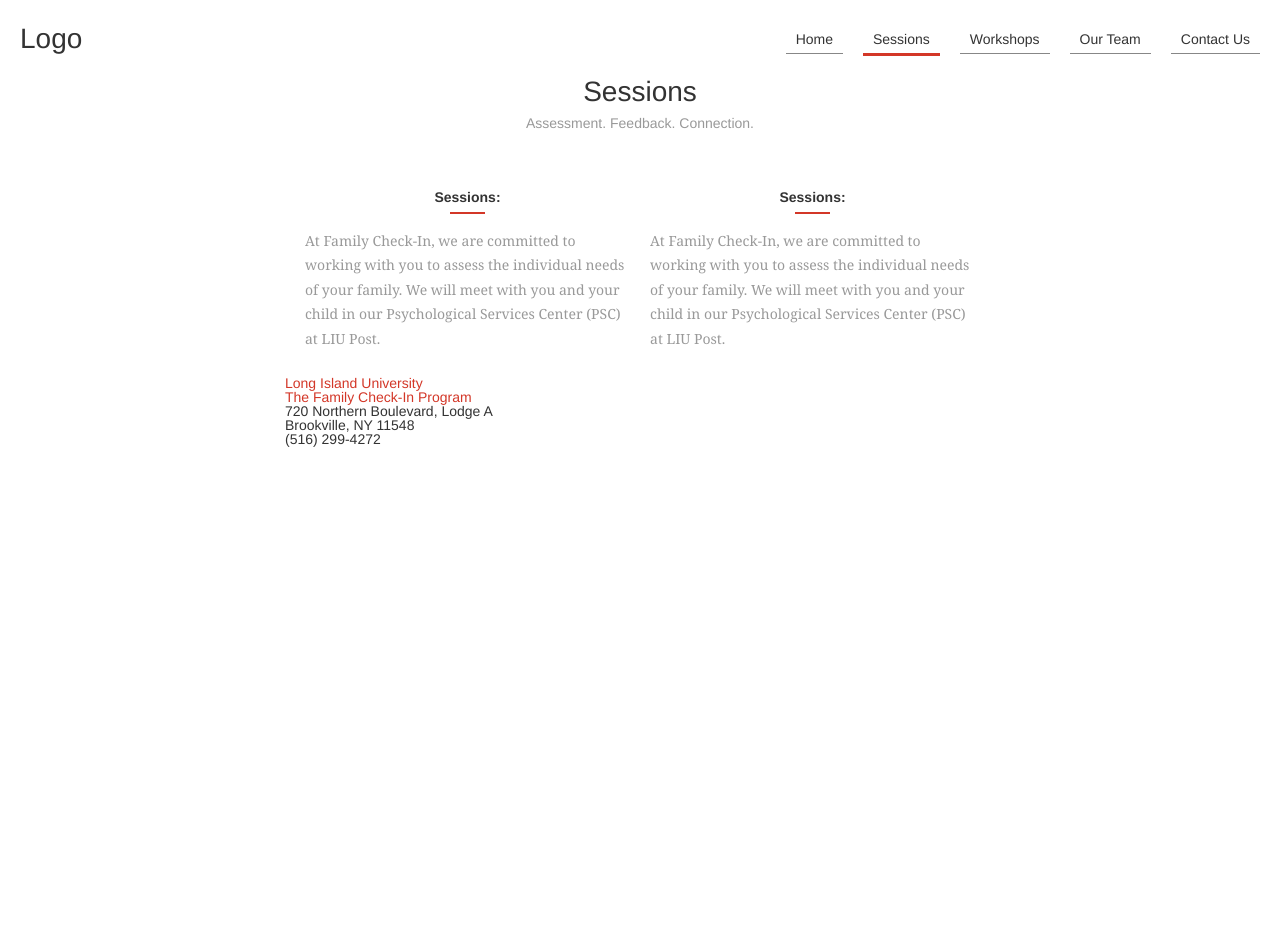
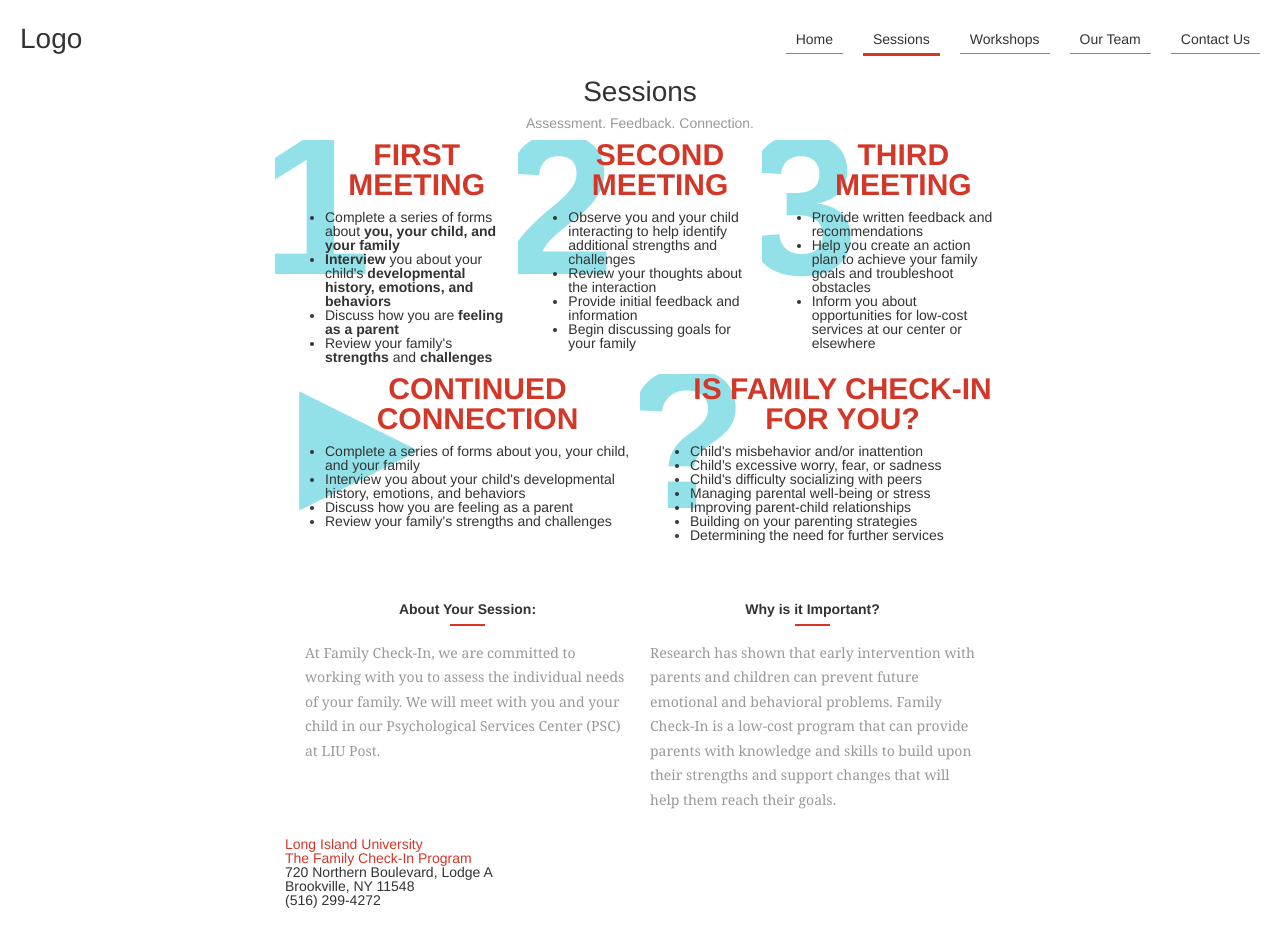
Before and after one commit to chrisrng/website-family-checkin, a website: page sessions.html in a window 1280 px wide. Before the commit the page ends 800 px from the top, so only its background shows below. Drawn offline with Linux system fonts and the light colour scheme.

Commit message:
feat(session steps): missing highlights

```diff
--- a/sessions.html
+++ b/sessions.html
@@ -29,13 +29,68 @@
       <h2 class="subtitle fade"><span>Assessment.</span> <span>Feedback.</span> <span>Connection.</span></h2>
 
       <div class="flex-row">
+        <article class="step">
+          <h1 class="number">1</h1>
+          <h2 class="title">First meeting</h2>
+          <ul class="text">
+            <li>Complete a series of forms about <span class="highlight">you, your child, and your family</span></li>
+            <li><span class="highlight">Interview</span> you about your child's <span class="highlight">developmental history, emotions, and behaviors</span></li>
+            <li>Discuss how you are <span class="highlight">feeling as a parent</span></li>
+            <li>Review your family's <span class="highlight">strengths</span> and <span class="highlight">challenges</span></li>
+          </ul>
+        </article>
+        <article class="step">
+          <h1 class="number">2</h1>
+          <h2 class="title">Second meeting</h2>
+          <ul class="text">
+            <li>Observe you and your child interacting to help identify additional strengths and challenges</li>
+            <li>Review your thoughts about the interaction</li>
+            <li>Provide initial feedback and information</li>
+            <li>Begin discussing goals for your family</li>
+          </ul>
+        </article>
+        <article class="step">
+          <h1 class="number">3</h1>
+          <h2 class="title">Third meeting</h2>
+          <ul class="text">
+            <li>Provide written feedback and recommendations</li>
+            <li>Help you create an action plan to achieve your family goals and troubleshoot obstacles</li>
+            <li>Inform you about opportunities for low-cost services at our center or elsewhere</li>
+          </ul>
+        </article>
+        <article class="step">
+          <h1 class="number">&#9658;</h1>
+          <h2 class="title">Continued connection</h2>
+          <ul class="text">
+            <li>Complete a series of forms about you, your child, and your family</li>
+            <li>Interview you about your child's developmental history, emotions, and behaviors</li>
+            <li>Discuss how you are feeling as a parent</li>
+            <li>Review your family's strengths and challenges</li>
+          </ul>
+        </article>
+        <article class="step">
+          <h1 class="number">?</h1>
+          <h2 class="title">Is Family Check-In For You?</h2>
+          <ul class="text">
+            <li>Child's misbehavior and/or inattention</li>
+            <li>Child's excessive worry, fear, or sadness</li>
+            <li>Child's difficulty socializing with peers</li>
+            <li>Managing parental well-being or stress</li>
+            <li>Improving parent-child relationships</li>
+            <li>Building on your parenting strategies</li>
+            <li>Determining the need for further services</li>
+          </ul>
+        </article>
+      </div>
+
+      <div class="flex-row">
         <article class="blurb">
-          <h1 class="blurb-title">Sessions:</h1>
+          <h1 class="blurb-title">About Your Session:</h1>
           <p class="blurb-content">At Family Check-In, we are committed to working with you to assess the individual needs of your family. We will meet with you and your child in our Psychological Services Center (PSC) at LIU Post.</p>
         </article>
         <article class="blurb">
-          <h1 class="blurb-title">Sessions:</h1>
-          <p class="blurb-content">At Family Check-In, we are committed to working with you to assess the individual needs of your family. We will meet with you and your child in our Psychological Services Center (PSC) at LIU Post.</p>
+          <h1 class="blurb-title">Why is it Important?</h1>
+          <p class="blurb-content">Research has shown that early intervention with parents and children can prevent future emotional and behavioral problems. Family Check-In is a low-cost program that can provide parents with knowledge and skills to build upon their strengths and support changes that will help them reach their goals.</p>
         </article>
       </div>
     </section>
--- a/src/styles/colours.scss
+++ b/src/styles/colours.scss
@@ -3,6 +3,7 @@ $subtitle: #999;
 $white: #fff;
 
 $main: #d33728;
+$complementary: #28c4d3;
 $secondary: #efa388;
 $light: #f3c993;
 $heavy: #905957;
--- a/src/styles/components/cover.scss
+++ b/src/styles/components/cover.scss
@@ -13,6 +13,7 @@
     text-align: center;
     color: $subtitle;
     margin: calc-rem(10px) 0;
+    animation: fadein 1s;
   }
 
   .headliner {
@@ -22,46 +23,6 @@
     .cover {
       height: 400px;
     }
-  }
-}
-
-.blurb {
-  flex: 1;
-
-  &:nth-child(odd) {
-    margin-left: calc-rem(20px);
-  }
-
-  &:nth-child(even) {
-    margin-right: calc-rem(20px);
-  }
-
-  .blurb-title {
-    @include helvetica-light();
-    @include bold();
-    font-size: calc-rem(14px);
-    text-align: center;
-    margin-top: calc-rem(50px);
-    margin-bottom: calc-rem(25px);
-    position: relative;
-
-    &::after {
-      content: "";
-      background-color: $main;
-      width: 10%;
-      height: calc-rem(2px);
-      position: absolute;
-      bottom: calc-rem(-10px);
-      left: 45%;
-    }
-  }
-
-  .blurb-content {
-    @include serif();
-    font-size: calc-rem(14px);
-    line-height: calc-rem(24.5px);
-    color: $subtitle;
-    margin: 0 calc-rem(10px);
   }
 }
 
@@ -87,26 +48,3 @@
     color: $main;
   }
 }
-
-.fade {
-  span {
-    opacity: 0;
-
-    &:nth-child(1) {
-      animation: fadein 2s;
-      animation-fill-mode: forwards;
-    }
-
-    &:nth-child(2) {
-      animation: fadein 2s;
-      animation-fill-mode: forwards;
-      animation-delay: 1.5s;
-    }
-
-    &:nth-child(3) {
-      animation: fadein 2s;
-      animation-fill-mode: forwards;
-      animation-delay: 3s;
-    }
-  }
-}
--- /dev/null
+++ b/src/styles/components/sessions.scss
@@ -0,0 +1,67 @@
+.fade {
+  span {
+    opacity: 0;
+
+    &:nth-child(1) {
+      animation: fadein 1s;
+      animation-fill-mode: forwards;
+    }
+
+    &:nth-child(2) {
+      animation: fadein 1s;
+      animation-fill-mode: forwards;
+      animation-delay: .75s;
+    }
+
+    &:nth-child(3) {
+      animation: fadein 1s;
+      animation-fill-mode: forwards;
+      animation-delay: 1.25s;
+    }
+  }
+}
+
+.step {
+  flex: 1;
+  min-width: calc-rem(240px);
+  min-height: calc-rem(150px);
+  overflow: hidden;
+  position: relative;
+  z-index: 0;
+  @include helvetica();
+
+  .number {
+    position: absolute;
+    font-size: calc-rem(200px);
+    @include bold();
+    left: calc-rem(-15px);
+    top: calc-rem(-35px);
+    color: $complementary;
+    opacity: 0.5;
+    z-index: -1;
+  }
+
+  .title,
+  .text {
+    margin: 0 calc-rem(10px) calc-rem(10px) calc-rem(50px);
+  }
+
+  .title {
+    color: $main;
+    font-size: calc-rem(30px);
+    @include bold();
+    text-transform: uppercase;
+    z-index: 1;
+  }
+
+  .text {
+    margin-top: calc-rem(10px);
+    font-size: calc-rem(14px);
+    list-style-type: disc;
+    z-index: 1;
+  }
+
+  .highlight {
+    @include bold();
+  }
+}
--- a/src/styles/main.scss
+++ b/src/styles/main.scss
@@ -71,3 +71,43 @@ nav {
   align-content: stretch;
   align-items: flex-start;
 }
+
+.blurb {
+  flex: 1;
+
+  &:nth-child(odd) {
+    margin-left: calc-rem(20px);
+  }
+
+  &:nth-child(even) {
+    margin-right: calc-rem(20px);
+  }
+
+  .blurb-title {
+    @include helvetica-light();
+    @include bold();
+    font-size: calc-rem(14px);
+    text-align: center;
+    margin-top: calc-rem(50px);
+    margin-bottom: calc-rem(25px);
+    position: relative;
+
+    &::after {
+      content: "";
+      background-color: $main;
+      width: 10%;
+      height: calc-rem(2px);
+      position: absolute;
+      bottom: calc-rem(-10px);
+      left: 45%;
+    }
+  }
+
+  .blurb-content {
+    @include serif();
+    font-size: calc-rem(14px);
+    line-height: calc-rem(24.5px);
+    color: $subtitle;
+    margin: 0 calc-rem(10px);
+  }
+}
```
Also changed, not shown: dist/main.css, dist/main.min.css.
